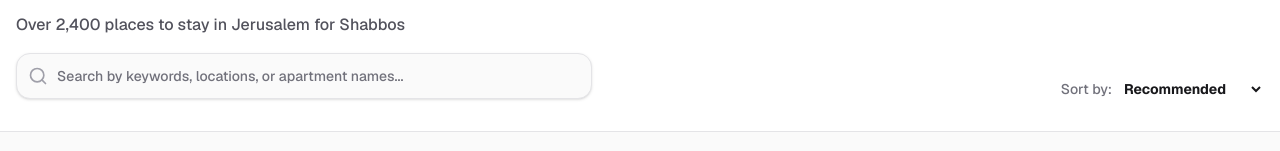
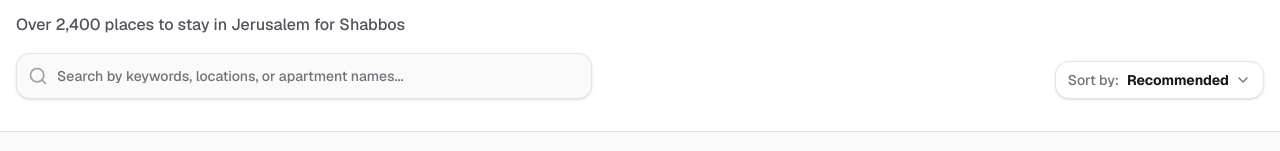
Before and after one commit to pronoy656/Shabbos-rent-Website-, a Next.js app: page /search in a window 1280 px wide. Shown: the part 144-295 px from the top of the page. Built offline with nearby package versions, Linux system fonts and the light colour scheme.

Commit message:
fixed search page ui

```diff
--- a/src/app/(main)/search/page.tsx
+++ b/src/app/(main)/search/page.tsx
@@ -1,7 +1,16 @@
+"use client";
+
+import { useState } from "react";
 import MainNavbar from "@/components/layout/MainNavbar";
 import FilterSidebar from "@/components/search/FilterSidebar";
 import ApartmentCard, { ApartmentData } from "@/components/search/ApartmentCard";
-import { SlidersHorizontal, Search } from "lucide-react";
+import { SlidersHorizontal, Search, ChevronDown } from "lucide-react";
+import {
+  DropdownMenu,
+  DropdownMenuContent,
+  DropdownMenuItem,
+  DropdownMenuTrigger,
+} from "@/components/ui/dropdown-menu";
 
 // Mock Data for Apartments
 const apartments: ApartmentData[] = [
@@ -92,6 +101,9 @@ const apartments: ApartmentData[] = [
 ];
 
 export default function SearchPage() {
+  const [sortBy, setSortBy] = useState("Recommended");
+  const sortOptions = ["Recommended", "Price: Low to High", "Price: High to Low", "Highest Rated"];
+
   return (
     <div className="min-h-screen bg-zinc-50 dark:bg-zinc-950 font-sans">
       <MainNavbar />
@@ -121,14 +133,25 @@ export default function SearchPage() {
                 <SlidersHorizontal className="w-4 h-4" />
                 Filters
               </button>
-              <div className="hidden md:flex items-center gap-2">
+              <div className="hidden md:flex items-center gap-2 px-3 py-2 border border-zinc-200 dark:border-zinc-700 rounded-xl bg-white dark:bg-zinc-900 shadow-sm">
                 <span className="text-sm font-medium text-zinc-500 dark:text-zinc-400">Sort by:</span>
-                <select className="bg-transparent text-sm font-bold text-zinc-900 dark:text-white focus:outline-none cursor-pointer">
-                  <option>Recommended</option>
-                  <option>Price: Low to High</option>
-                  <option>Price: High to Low</option>
-                  <option>Highest Rated</option>
-                </select>
+                <DropdownMenu>
+                  <DropdownMenuTrigger className="flex items-center gap-1.5 text-sm font-bold text-zinc-900 dark:text-white hover:text-[#4c55a4] dark:hover:text-[#4c55a4] focus:outline-none transition-colors">
+                    {sortBy}
+                    <ChevronDown className="h-4 w-4 text-zinc-500" />
+                  </DropdownMenuTrigger>
+                  <DropdownMenuContent align="end" className="w-[180px] rounded-xl border-zinc-200 dark:border-zinc-800 p-1.5 shadow-xl">
+                    {sortOptions.map((option) => (
+                      <DropdownMenuItem
+                        key={option}
+                        className={`cursor-pointer rounded-lg text-[13px] px-3 py-2 ${sortBy === option ? 'font-bold bg-zinc-50 dark:bg-zinc-900' : 'font-medium'}`}
+                        onClick={() => setSortBy(option)}
+                      >
+                        {option}
+                      </DropdownMenuItem>
+                    ))}
+                  </DropdownMenuContent>
+                </DropdownMenu>
               </div>
             </div>
           </div>
```
